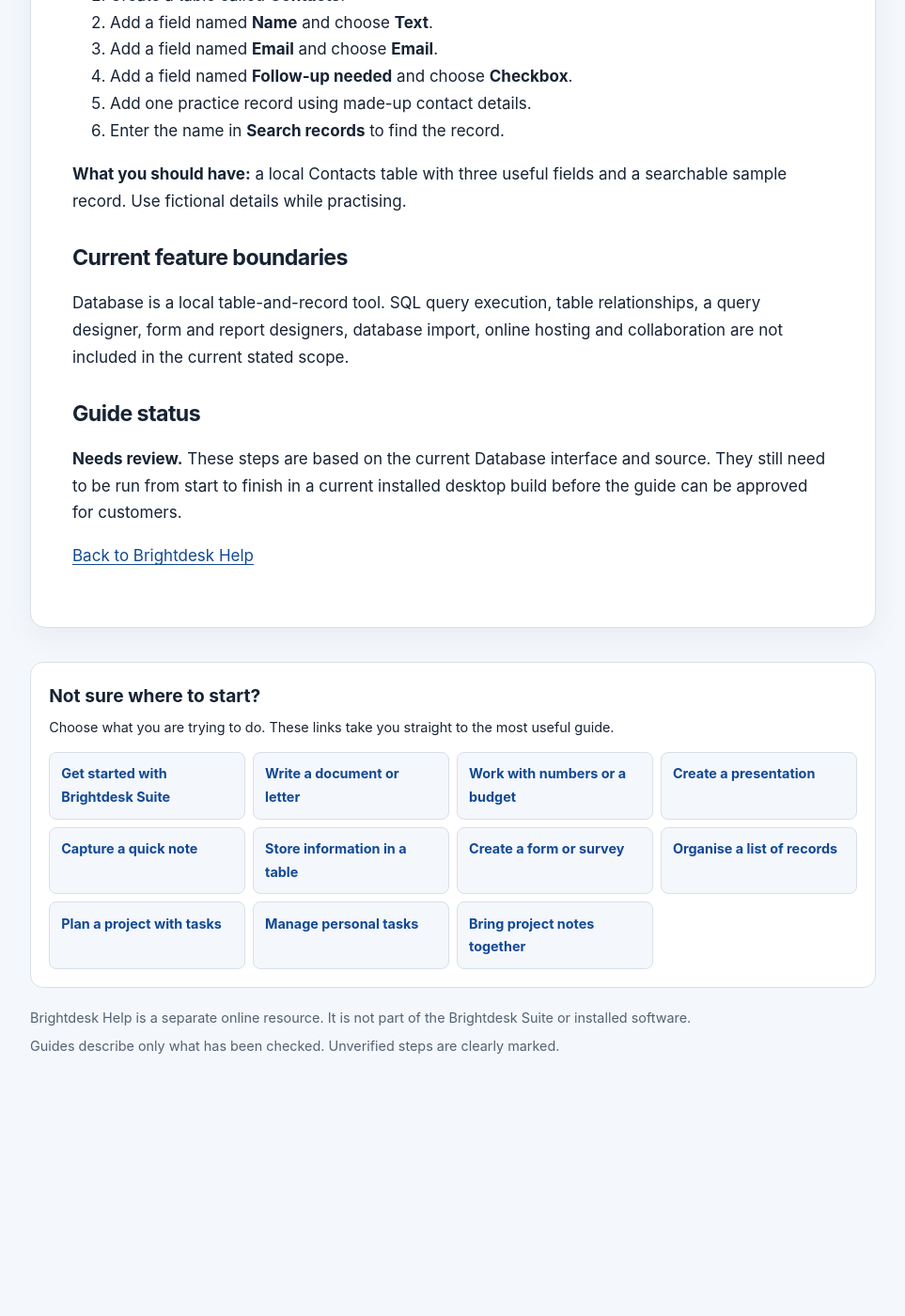
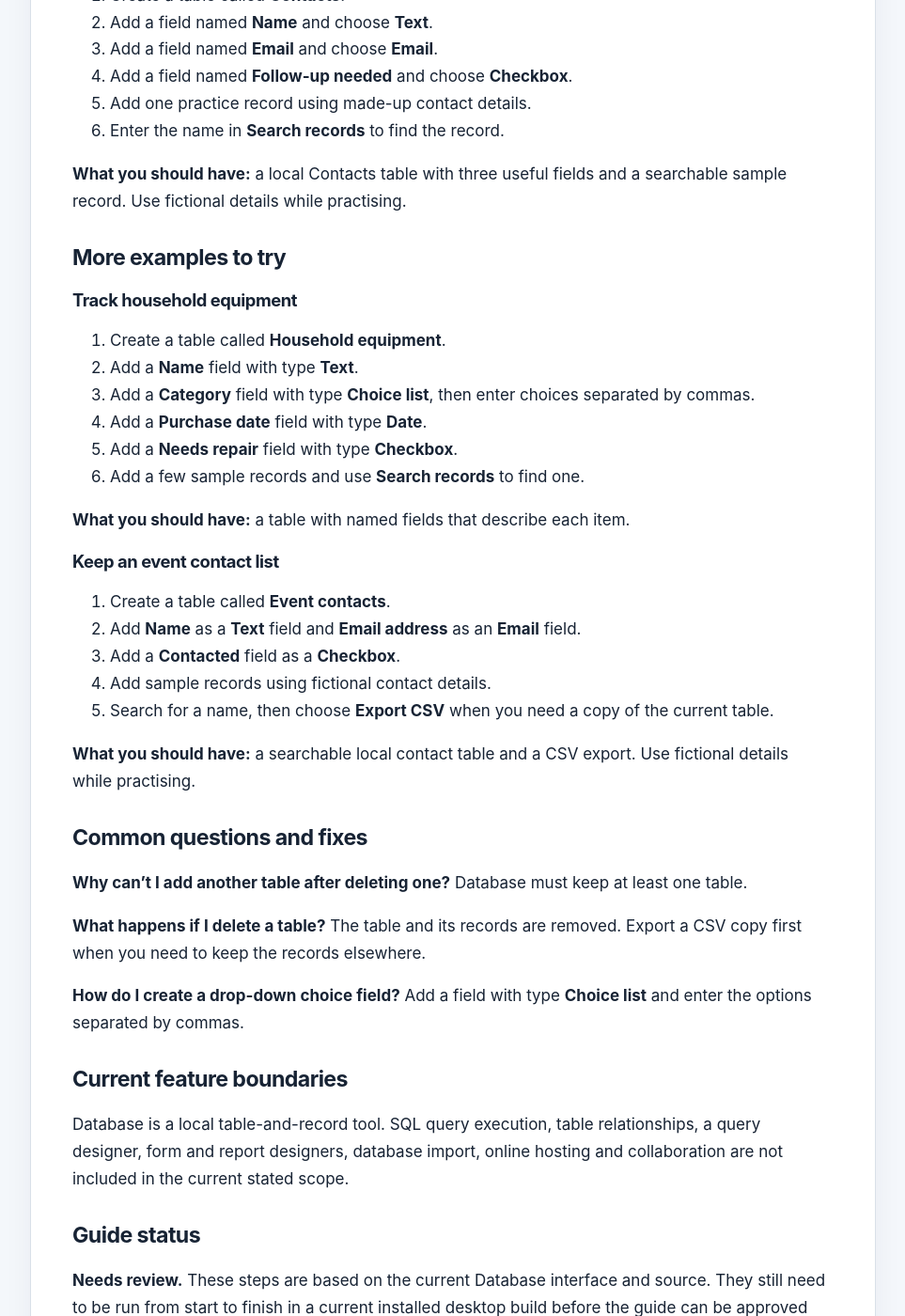
Before and after one commit to conz20/Brightdesk-Wiki, a Jekyll site: the page built from docs/products/database.md, in a window 1280 px wide and 1400 px high, scrolled down 1826 px. Shown: the whole window at 94% size, without its empty margins (158-1121 px from the left). Built offline with Jekyll 4.4.1, drawn with Linux system fonts in a browser that asks for light colours; before the commit the page ends 2992 px from its top, so only the background shows below that.

Commit message:
docs(help): expand worked examples and common fixes

```diff
--- a/docs/products/database.md
+++ b/docs/products/database.md
@@ -57,6 +57,37 @@ Your new field appears as a column in the table. The system ID field is managed
 6. Enter the name in **Search records** to find the record.
 
 **What you should have:** a local Contacts table with three useful fields and a searchable sample record. Use fictional details while practising.
+## More examples to try
+
+### Track household equipment
+
+1. Create a table called **Household equipment**.
+2. Add a **Name** field with type **Text**.
+3. Add a **Category** field with type **Choice list**, then enter choices separated by commas.
+4. Add a **Purchase date** field with type **Date**.
+5. Add a **Needs repair** field with type **Checkbox**.
+6. Add a few sample records and use **Search records** to find one.
+
+**What you should have:** a table with named fields that describe each item.
+
+### Keep an event contact list
+
+1. Create a table called **Event contacts**.
+2. Add **Name** as a **Text** field and **Email address** as an **Email** field.
+3. Add a **Contacted** field as a **Checkbox**.
+4. Add sample records using fictional contact details.
+5. Search for a name, then choose **Export CSV** when you need a copy of the current table.
+
+**What you should have:** a searchable local contact table and a CSV export. Use fictional details while practising.
+
+## Common questions and fixes
+
+**Why can't I add another table after deleting one?** Database must keep at least one table.
+
+**What happens if I delete a table?** The table and its records are removed. Export a CSV copy first when you need to keep the records elsewhere.
+
+**How do I create a drop-down choice field?** Add a field with type **Choice list** and enter the options separated by commas.
+
 ## Current feature boundaries
 
 Database is a local table-and-record tool. SQL query execution, table relationships, a query designer, form and report designers, database import, online hosting and collaboration are not included in the current stated scope.
```
